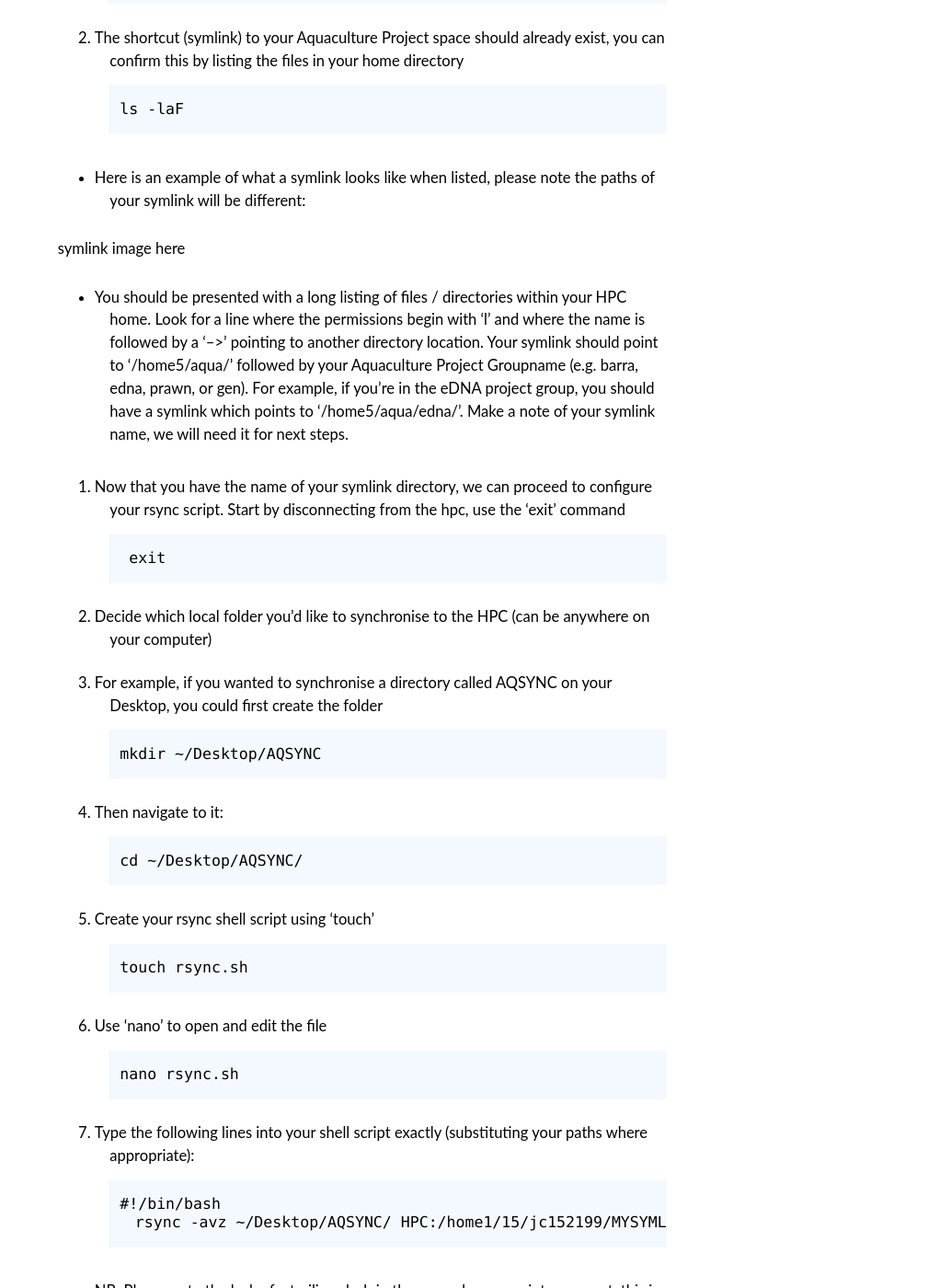
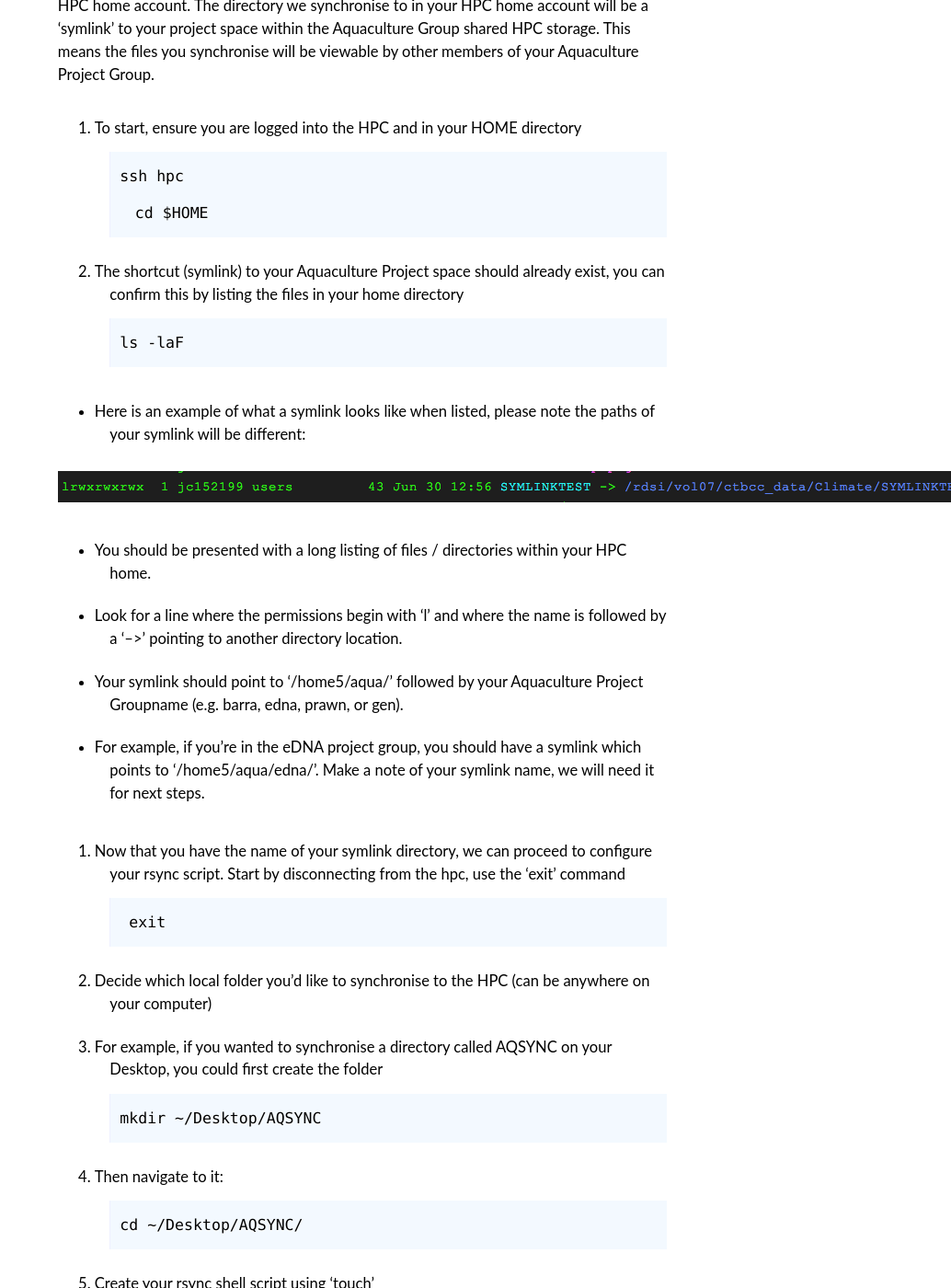
Before and after one commit to collinstorlie/aquasync, a Jekyll site: the page built from index.md, in a window 1280 px wide and 1400 px high, scrolled down 6075 px. Shown: the whole window at 92% size, without its empty margins (246-1280 px from the left). Built offline with Jekyll 4.4.1, drawn with Linux system fonts in a browser that asks for light colours; nearby versions of some CDN libraries; our own code applies the rules of GitHub Pages for plain Markdown files; some of the changed text lies outside the part shown.

Commit message:
added images to page

```diff
--- a/index.md
+++ b/index.md
@@ -69,8 +69,7 @@ Your paths will be based on your user id too, don't forget to substitute them wh
 
         ls -a .ssh
 
-4.  If this command returns the error 'No such file or directory', then we need to create the directory.
-If you don't see this warning, then you can proceed to Step 6
+4.  If this command returns the error 'No such file or directory', then we need to create the directory.  If you don't see this warning, then you can proceed to Step 6
 
 5.  Create a directory named '.ssh'
 
@@ -86,7 +85,9 @@ Use the following command to create your keys:
         ssh-keygen -b 4096 -t rsa -f HPC
 
 8. This command creates two files, a public and private key of type 'rsa' with 4096 byte encryption, files will be named HPC.pub and HPC respectively.
+
 * HPC is the 'private key' which will be kept securely on your local computer
+
 * HPC.pub is the 'public key' which needs to be placed in '.ssh/authorized_keys' in your HPC HOME account
 
 9. Start by creating a the .ssh config file with the command `touch`
@@ -109,7 +110,9 @@ Use the following command to create your keys:
 
 
 13. To exit nano, and save your config file, do the following:
+
 * Hold CONTROL and press 'X' (to save)
+
 * Type 'y' to confirm the file name as 'config' and then press ENTER
 
 14. Before we can connect to the HPC with our shiny new keys, we'll need to add our PUBLIC key to a file in your HPC home account.
@@ -123,7 +126,8 @@ Your key is just a long text string, let's copy it onto your clipboard so that w
 
          ssh HPC
 
-* When you FIRST connect you'll be presented with a warning 'The authenticity of host can't be established.  Are you sure you want to continue connecting'
+* When you FIRST connect you'll be presented with a warning 'The authenticity of host can't be established.  Are you sure you want to continue connecting?'
+
 * This is your local computer warning you that you're about to connect to another computer it hasn't connected to before, press 'yes' then ENTER to proceed
 
 2. Navigate to the '.ssh/' directory using `cd`
@@ -156,6 +163,7 @@ Your key is just a long text string, let's copy it onto your clipboard so that w
         chmod 600 .ssh/HPC
 
 7. Now reconnect to the HPC using `ssh HPC`, then run the following commands:
+
 * Set the permissions on your .ssh directory
 
         chmod 700 .ssh/
@@ -187,10 +195,15 @@ This means the files you synchronise will be viewable by other members of your A
 
 * Here is an example of what a symlink looks like when listed, please note the paths of your symlink will be different:
 
-symlink image here
+<img src="img/symlink.png">
 
-* You should be presented with a long listing of files / directories within your HPC home.  Look for a line where the permissions begin with 'l' and where the name is followed by a '-->' pointing to another directory location.
-Your symlink should point to '/home5/aqua/' followed by your Aquaculture Project Groupname (e.g. barra, edna, prawn, or gen).  For example, if you're in the eDNA project group, you should have a symlink which points to '/home5/aqua/edna/'.  Make a note of your symlink name, we will need it for next steps.
+* You should be presented with a long listing of files / directories within your HPC home.
+
+* Look for a line where the permissions begin with 'l' and where the name is followed by a '-->' pointing to another directory location.
+
+* Your symlink should point to '/home5/aqua/' followed by your Aquaculture Project Groupname (e.g. barra, edna, prawn, or gen).
+
+* For example, if you're in the eDNA project group, you should have a symlink which points to '/home5/aqua/edna/'.  Make a note of your symlink name, we will need it for next steps.
 
 3. Now that you have the name of your symlink directory, we can proceed to configure your rsync script. Start by disconnecting from the hpc, use the 'exit' command
 
@@ -224,6 +237,7 @@ Your symlink should point to '/home5/aqua/' followed by your Aquaculture Project
 10. To exit nano and save this file:
 
 * First hold CONTROL and press ENTER
+
 * Then type 'y' to confirm the file name and press ENTER again
 
 ### Automate File Synchronisation Between Your Computer and the HPC
@@ -238,15 +252,15 @@ Your symlink should point to '/home5/aqua/' followed by your Aquaculture Project
 
 * Syntax for 'cron' is a bit bizarre, the basic structure of a 'cron' command is shown below:
 
-* \*	\*	\*	\*	\*	/path/to/your/rsync.sh
+        \*     \*      \*      \*     \*      /path/to/your/rsync.sh
 
 * In the above example, each \* can be filled in with a time increment to determine the job frequency.  The final command is the name of the script to be executed at the chosen interval.
 
-* Also note that the white-spaces between time interval arguments in your cron file are actually single TABS.
+* Also note that the white-spaces between arguments in your crontab file are actually single TABS.
 
 The image below may help to clarify 'cron' syntax.
 
-CRONTAB IMAGE HERE
+<img src="img/crontab.png">
 
 4. Type the following into your crontab file to schedule synchronisation for 12 noon every Wednesday
 
```
Also changed, not shown: other parts of index.md (+7 -3 lines).
